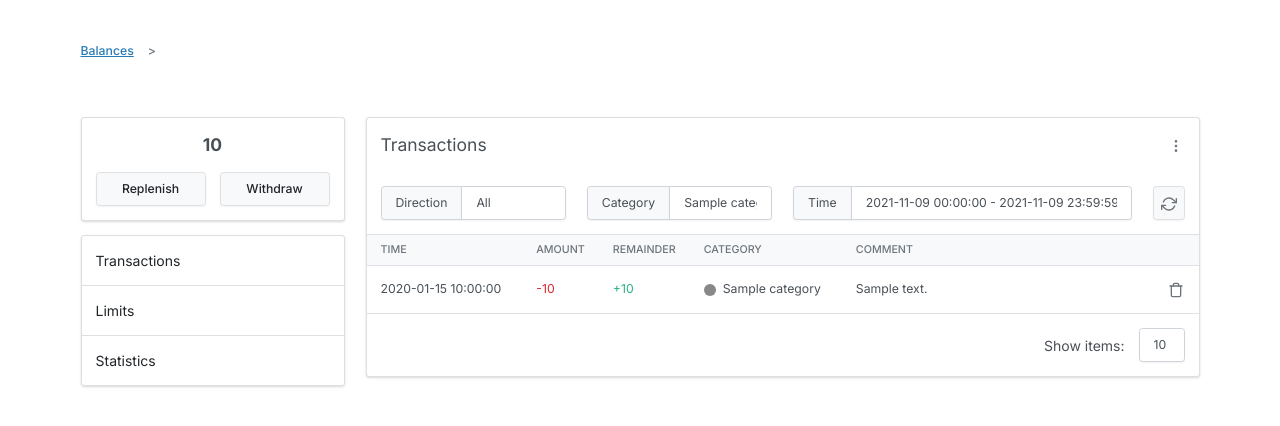
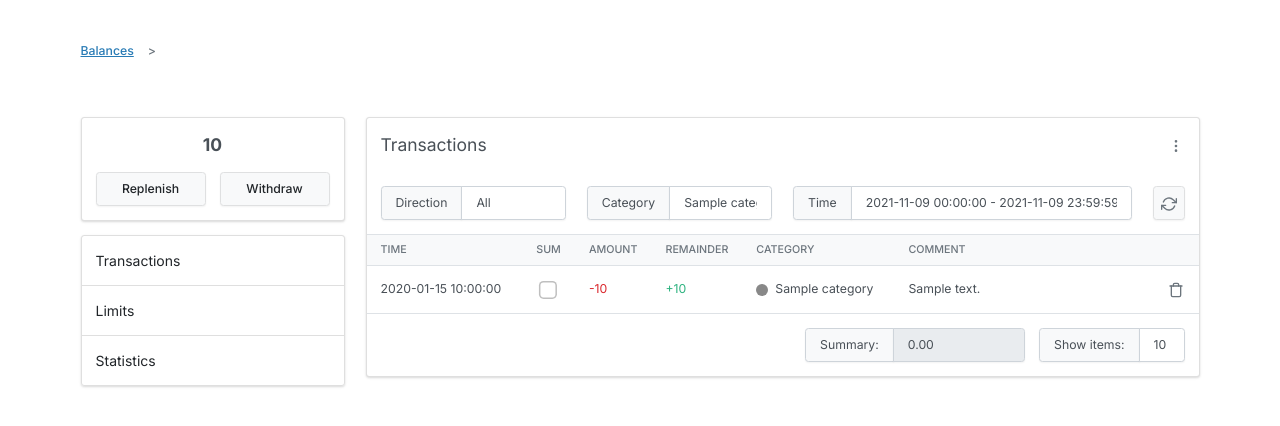
Before and after one commit to anzodev/myfunds, a Python web app: template myfunds/web/views/balances/balance/templates/balance/transactions.html in a window 1280 px wide. Shown: the part 56-482 px from the top of the page. Run offline with Jinja, Linux system fonts and the light colour scheme; the template is opened without the code that fills it: most values are stand-ins (such as "Sample title", 1, 10 or a date in 2020); some libraries are stand-ins or nearby versions.

Commit message:
add transactions summary function to the transactions page; fix balance limits names view

```diff
--- a/myfunds/web/views/balances/balance/templates/balance/balance-limits.html
+++ b/myfunds/web/views/balances/balance/templates/balance/balance-limits.html
@@ -29,7 +29,7 @@
     <tbody>
       {% for limit in balance_limits %}
       <tr class="hover:bg-light">
-        <td class="align-middle py-3 pe-5" style="width: 1px;">
+        <td class="align-middle text-nowrap py-3 pe-5" style="width: 1px;">
           <div class="d-flex align-items-center">
             <div
               style="position: relative; width: 12px; height: 12px; border-radius: 50%; background-color: {{ limit.category.color_sign }};">
--- a/myfunds/web/views/balances/balance/templates/balance/transactions.html
+++ b/myfunds/web/views/balances/balance/templates/balance/transactions.html
@@ -83,16 +83,22 @@
     <thead>
       <tr class="bg-light border-bottom">
         <th class="align-middle text-muted py-2 small" style="width: 1px;">Time</th>
+        <th class="align-middle text-muted py-2 small" style="width: 1px;">Sum</th>
         <th class="align-middle text-muted py-2 small" style="width: 1px;">Amount</th>
         <th class="align-middle text-muted py-2 small" style="width: 1px;">Remainder</th>
         <th class="align-middle text-muted py-2 small" style="width: 1px;">Category</th>
-        <th class="align-middle text-muted py-2 small" colspan="2">Comment</th>
+        <th class="align-middle text-muted py-2 small">Comment</th>
+        <th class="align-middle text-muted py-2 small"></th>
       </tr>
     </thead>
     <tbody>
       {% for txn in txns %}
       <tr class="hover:bg-light">
         <td class="align-middle text-nowrap py-3 pe-4">{{ txn.created_at }}</td>
+        <td class="align-middle text-center p-0 px-3" style="width: 1px;">
+          <input class="recalculate-txns-sum form-check-input shadow-none" type="checkbox"
+            style="transform: scale(1.5);" data-amount="{{ hrf_amount(txn.amount) }}">
+        </td>
         <td
           class="align-middle text-nowrap py-3 pe-4 text-{% if txn.direction == g.CONST_FUNDS_DIRECTION.INCOME.value %}success{% else %}danger{% endif %}">
           {% if txn.direction == g.CONST_FUNDS_DIRECTION.INCOME.value %}+{% else %}-{% endif %}{{ hrf_amount(txn.amount)
@@ -212,7 +218,7 @@
   </table>
 
   <section class="p-3 border-top">
-    <div class="d-flex align-items-center justify-content-between">
+    <div class="d-flex align-items-center">
       <div class="d-flex">
         {% if has_prev or has_next %}
     {% set pagination_args = request.args.to_dict() %}
@@ -229,20 +235,29 @@
         {% endif %}
       </div>
 
-      <div class="d-flex align-items-center">
-        <span class="text-nowrap me-3">Show items:</span>
-        <form>
+      <div class="d-flex flex-grow-1 align-items-center justify-content-end">
+        <div class="input-group" style="width: 220px;">
+          <span class="input-group-text">Summary:</span>
+          <input type="text" id="sum-field" class="form-control" value="0.00" readonly>
+        </div>
+
+        <div>
+          <form class="ms-3">
           {% set limit_control_args = request.args.to_dict() %}
           {% set current_limit = limit_control_args.pop("limit", None) %}
           {% for k, v in limit_control_args.items() %}
           <input type="hidden" name="{{ k }}" value="{{ v }}">
           {% endfor %}
-          <select name="limit" class="form-control px-3" onchange="this.form.submit()" required>
+            <div class="input-group">
+              <span class="input-group-text">Show items:</span>
+              <select name="limit" class="form-control" onchange="this.form.submit()" required>
             <option value="10" {% if current_limit=="10" %}selected{% endif %}>10</option>
             <option value="20" {% if current_limit=="20" %}selected{% endif %}>20</option>
             <option value="30" {% if current_limit=="30" %}selected{% endif %}>30</option>
           </select>
+            </div>
         </form>
+        </div>
       </div>
 
     </div>
@@ -327,6 +342,21 @@
       this.form.submit();
     });
 
+
+    const sumField = $('#sum-field');
+
+    $('.recalculate-txns-sum').on('click', function () {
+      let $this = $(this);
+      let amount = parseFloat($this.attr('data-amount'));
+      let sum = parseFloat(sumField.val());
+
+      if ($this.is(':checked')) {
+        sumField.val((sum + amount).toFixed(parseInt('{{ g.currency.precision }}')));
+      } else {
+        sumField.val((sum - amount).toFixed(parseInt('{{ g.currency.precision }}')));
+      }
+    });
+
   })();
 </script>
 {% endblock %}
```
